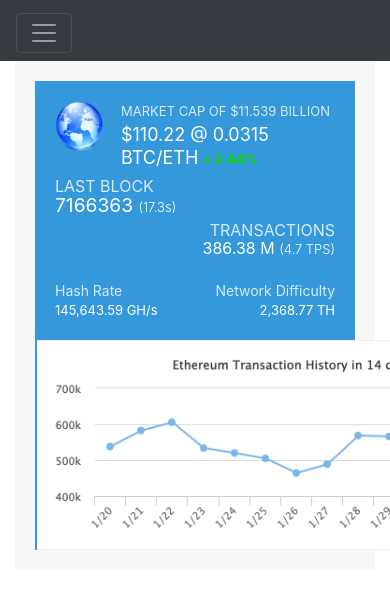
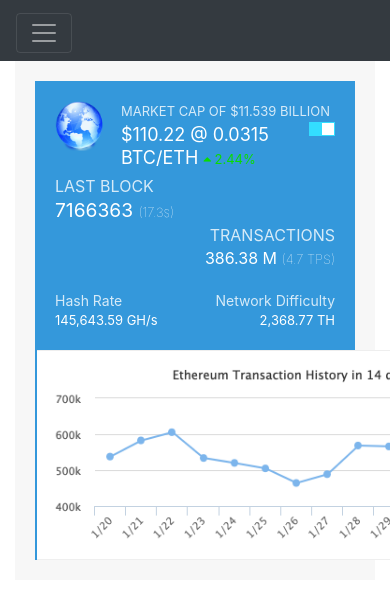
Before and after one commit to aot123/gbc-fs1, a plain HTML site: page index.html in a window 390 px wide. Shown: the part 119-718 px from the top of the page. Drawn offline with nearby package versions, Linux system fonts and the light colour scheme.

Commit message:
Update layout, support tooltip and toggle

```diff
--- a/css/app.css
+++ b/css/app.css
@@ -18,6 +18,16 @@ h4 {
     padding: 20px;
 }
 
+.profile tooltip {
+    font-size: 44px;
+}
+
+.block a {
+    /* text-decoration: #fff; */
+    color: #FFFFFF;
+    /* font-size: small; */
+}
+
 .block-blue {
     background: #3498db;
 }
@@ -28,6 +38,7 @@ h4 {
 }
 
 .block .heading,
+.caption-sm .small,
 .caption-sm small {
     color: #FFFFFF;
     opacity: .8;
@@ -41,15 +52,47 @@ h4 {
     margin: 0 20px 20px 0;
 }
 
-.caption-sm small {
+.caption-sm small,
+.caption-sm .small {
     font-size: 16px;
     text-transform: uppercase;
+}
+
+.price-percentage {
+    display: inline-block;
+    font-size: small;
+}
+
+.price-percentage .fa {
+    font-size: 1em;
+    margin-top: 8px;
+    margin-right: 3px;
+}
+
+.price-percentage .fa-caret-up,
+.price-percentage .up {
+    color: #0ADC00;
+}
+
+.price-percentage .fa-caret-down,
+.price-percentage .down {
+    color: brown;
+}
+
+.caption-sm .avg-number {
+    font-size: small;
+    font-weight: 100;
 }
 
 .block .caption-sm h4 {
     font-size: 16px;
     line-height: .8;
     color: white;
+    margin-top: 5px;
+}
+
+.block .statistics {
+    color: #FFFFFF;
 }
 
 .block .statistics .heading-xs {
@@ -76,3 +119,80 @@ h3.heading-xs {
 .margin-bottom-20 {
     margin-bottom: 20px;
 }
+
+/* https://www.w3schools.com/howto/howto_css_switch.asp */
+/* The switch - the box around the slider */
+.switch {
+    position: relative;
+    display: inline-block;
+    width: 26px;
+    height: 14px;
+}
+/* Hide default HTML checkbox */
+.switch input {
+    opacity: 0;
+    width: 0;
+    height: 0;
+    display: none;
+}
+/* The slider */
+.slider {
+    position: absolute;
+    cursor: pointer;
+    top: 0;
+    left: 0;
+    right: 0;
+    bottom: 0;
+    background-color: #ccc;
+    -webkit-transition: .4s;
+    transition: .4s;
+}
+.slider:before {
+    position: absolute;
+    content: "";
+    height: 12px;
+    width: 12px;
+    left: 1px;
+    bottom: 1px;
+    background-color: white;
+    -webkit-transition: .4s;
+    transition: .4s;
+}
+input:checked + .slider {
+    background-color: #33DDFF;
+}
+input:focus + .slider {
+    box-shadow: 0 0 1px #33DDFF;
+}
+input:checked + .slider:before {
+    -webkit-transform: translateX(12px);
+    -ms-transform: translateX(12px);
+    transform: translateX(12px);
+}
+
+/* Tooltip - custom style */
+.tooltip-qm {
+    font-size: 10px;
+}
+.tooltip-inner {
+    font-size: 10px;
+    background: #808080;
+    color: rgb(255, 255, 255, .8);
+    border: 1px solid #808080;
+}
+.tooltip.show {
+    opacity: 1;
+}
+.bs-tooltip-top .arrow::before {
+    border-top-color: #808080;
+}
+.bs-tooltip-right .arrow::before {
+    border-right-color: #808080;
+}
+.bs-tooltip-auto .arrow::before,
+.bs-tooltip-bottom .arrow::before {
+    border-bottom-color: #808080;
+}
+.bs-tooltip-left .arrow::before {
+    border-left-color: #808080;
+}
--- a/index.html
+++ b/index.html
@@ -49,14 +49,6 @@
       <!-- <div class="nav-scroller bg-white box-shadow"> -->
       <!-- <nav class="nav nav-underline"> -->
       <nav class="navbar navbar-expand-md navbar-dark bg-dark">
-        <!-- <a class="nav-link active" href="#">Dashboard</a>
-      <a class="nav-link" href="#">Explore</a>
-      <a class="nav-link" href="#">Suggestions</a>
-      <a class="nav-link" href="#">Link</a>
-      <a class="nav-link" href="#">Link</a>
-      <a class="nav-link" href="#">Link</a>
-      <a class="nav-link" href="#">Link</a>
-      <a class="nav-link" href="#">Link</a> -->
         <button class="navbar-toggler" type="button" data-toggle="collapse" data-target="#navbarsSecond" aria-controls="navbarsSecond"
           aria-expanded="false" aria-label="Toggle navigation">
           <span class="navbar-toggler-icon"></span>
@@ -117,79 +109,72 @@
                 <div class="block block-blue">
                   <!-- <i class="icon-globe hidden-su-xs hidden-sm" style="margin-right:16px"></i> -->
                   <img src="./images/Global.png" class="icon-globe" style="margin-right: 16px;" />
-                  <span class="heading" rel='tooltip' data-placement='right' title='View More'><a href="/stat/supply">
-                      <font size=2 color=' white'>MARKET CAP OF <span id='marketcap'>$11.539</span>
-                        <span class='hidden-su-xs'>Billion</span>
-                        <!-- <span class='visible-su-xs'>B</span> -->
-                      </font>
-                    </a></span>
-                  <label class="switch pull-right" id='labelswitch' rel='tooltip' title=''>
-                    <!-- <input type="checkbox" id="togglesocket" checked> -->
+                  <span class="heading" data-toggle='tooltip' data-placement='right' title='View More'>
+                    <a href="#" style="color: #FFFFFF; font-size: small;">
+                      MARKET CAP OF
+                      <span id='market-cap'>$11.539</span>
+                      Billion
+                    </a>
+                  </span>
+                  <label class='switch pull-right' id='labelswitch' data-toggle='tooltip' title='+Realtime Updates Enabled, Toggle to Disable'>
+                    <input type="checkbox" id="toggle-realtime" checked>
                     <span class="slider"></span>
                   </label>
-                  <h4 style="margin-top:2px">
-                    <font color='white'><a href='/chart/etherprice' rel='tooltip' data-placement='right' title='View Historical Ether Price'>
-                        <font color='white'><span id='price'>$110.22 @ 0.0315</span> BTC/ETH</font> <span id='price_percent'
-                          style='display: inline-block;'>
-                          <font color='#0ADC00' size='2'> <i class='fa fa-caret-up' style='font-size: 1em; margin-top:8px; margin-right:3px; color:#0ADC00'></i><b>2.44%</b></font>
-                        </span>
-                      </a></font>
+                  <h4 style="margin-top: 2px;">
+                    <a href='#' data-toggle='tooltip' data-placement='right' title='View Historical Ether Price'>
+                      <span id='price'>$110.22 @ 0.0315</span> BTC/ETH
+                      <span id='price-percent' class='price-percentage'>
+                        <i class='fa fa-caret-up'></i><span class='up'>2.44%</span>
+                      </span>
+                    </a>
                   </h4>
 
                   <div class="clearfix margin-bottom-5"></div>
                   <div class="row margin-bottom-20">
                     <div class="col-sm-6 caption-sm">
-                      <small>
-                        <a href="blocks" rel='tooltip' data-placement='right' title="View List of Blocks">
-                          <font color="white">Last Block</font>
-                        </a>
-                      </small>
-                      <h4 style="color: #FFFFFF"><span id="ContentPlaceHolder1_LitLastBlock" style="font-size:Larger;"><a
-                            href="blocks" rel='tooltip' data-placement='bottom' title="The Lastest Block No">
-                            <font color="white"><span id='lastblock'>7166363</span></font>
-                          </a></span>
-                        <span class='hidden-xs' rel='tooltip' data-placement='right' title='Average Block Time (The Lastest 5000 Block)'>
-                          <font size='2' style='font-weight:350'> (<span id='avgblocktime'>17.3s</span>)</font>
-                        </span></h4>
+                      <a href="#" class="small" data-toggle='tooltip' data-placement='right' title="View List of Blocks">Last Block</a>
+                      <h4>
+                        <span style="font-size: larger;">
+                          <a href="#" data-toggle='tooltip' data-placement='bottom' title="The Lastest Block No">
+                            <span id='last-block'>7166363</span>
+                          </a>
+                        </span>
+                        <span class='hidden-xs avg-number' data-toggle='tooltip' data-placement='right' title='Average Block Time (The Lastest 5000 Block)'>
+                          (<span id='avg-block-time'>17.3s</span>)
+                        </span>
+                      </h4>
                     </div>
-                    <div class="col-sm-6 text-right caption-sm">
-                      <small>
-                        <a href="txs" rel='tooltip' data-placement='left' title="View List of Transactions">
-                          <font color="white">
-                            <span class="hidden-su-xs">Transactions</span>
-                            <!-- <span class="visible-su-xs">TXNS</span> -->
-                          </font>
-                        </a>
-                      </small>
+
+                    <div class="col-sm-6 caption-sm text-right">
+                      <a href="#" class="small" data-toggle='tooltip' data-placement='left' title="View List of Transactions">Transactions</a>
                       <h4>
-                        <span id='transactions'>
-                          <a href='/txs' rel='tooltip' data-placement='left' title='Total Transactions Counter<br>(Update Every 5 mins)'>
-                            <font color='white'>386.38 M</font>
+                        <span>
+                          <a href='#' data-toggle='tooltip' data-placement='left' title='Total Transactions Counter (Update Every 5 mins)'>
+                            <span id='transactions'>386.38 M</span>
                           </a>
-                          <span class='hidden-xs' rel='tooltip' data-placement='bottom' title='Txns per second'>
-                            <font size='2' style='font-weight:350'> (4.7 TPS)</font>
-                          </span>
+                        </span>
+                        <span class='hidden-xs avg-number' data-toggle='tooltip' data-placement='bottom' title='Txns per second'>
+                          (<span id='avg-transaction'>4.7 TPS</span>)
                         </span>
                       </h4>
                     </div>
                   </div>
+
                   <div class="statistics">
-                    <h3 class="heading-xs"><a href="/chart/hashrate" rel='tooltip' data-placement='right' title="View Hash Rate Chart">
-                        <font color="white">Hash Rate</font>
-                      </a>
-                      <a href="/chart/difficulty" class="pull-right" rel='tooltip' data-placement='left' title="View Difficulty Growth Chart">
-                        <font color="white">Network Difficulty</font>
-                      </a></h3>
-                    <font color="white">
-                      <span rel='tooltip' data-placement='bottom' title='Avg Hash Rate (The Last 12 Hours)'>
-                        <span id='hashrate'>145,643.59</span> GH/s</span>&nbsp;
-                    </font>
-                    <span class="pull-right" rel='tooltip' data-placement='bottom' title="Average Difficulty">
-                      <font color=white><span id='netdiff'>2,368.77 TH</span></font>
+                    <h3 class="heading-xs">
+                      <a href="#" data-toggle='tooltip' data-placement='right' title="View Hash Rate Chart">Hash Rate</a>
+                      <a href="#" class="pull-right" data-toggle='tooltip' data-placement='left' title="View Difficulty Growth Chart">Network Difficulty</a>
+                    </h3>
+                    <span data-toggle='tooltip' data-placement='bottom' title='Avg Hash Rate (The Last 12 Hours)'>
+                      <span id='hash-rate'>145,643.59</span> GH/s
+                    </span>
+                    <span class="pull-right" data-toggle='tooltip' data-placement='bottom' title="Average Difficulty">
+                      <span id='net-diff'>2,368.77</span> TH
                     </span>
                   </div>
                 </div>
               </div>
+
               <div class="col-md-6">
                 <div class="tag-box tag-box-v2 box-shadow shadow-effect-1 block-chart">
                   <div id="containerchart" style="min-width: 255px; max-width: 510px; height: 210px; margin: 0 auto">
@@ -205,8 +190,7 @@
     </div>
     <!-- </main> -->
   </div>
-  <!-- Optional JavaScript -->
-  <script src="./js/app.js"></script>
+
   <!-- Bootstrap core JavaScript
     ================================================== -->
   <!-- Placed at the end of the document so the pages load faster -->
@@ -217,6 +201,9 @@
     crossorigin="anonymous"></script>
   <script src="https://maxcdn.bootstrapcdn.com/bootstrap/4.0.0/js/bootstrap.min.js" integrity="sha384-JZR6Spejh4U02d8jOt6vLEHfe/JQGiRRSQQxSfFWpi1MquVdAyjUar5+76PVCmYl"
     crossorigin="anonymous"></script>
+
+  <!-- Application JavaScript -->
+  <script src="./js/app.js"></script>
 </body>
 
 </html>
--- a/js/app.js
+++ b/js/app.js
@@ -0,0 +1,22 @@
+
+$(function () {
+    var timer = null,
+        interval = 1000,
+        value = 0;
+
+    $("#toggle-realtime").change(function () {
+        if ($(this).is(':checked')) {
+            // Checkbox is checked..
+            if (timer !== null) return;
+            timer = setInterval(function () {
+                console.log(++value);
+            }, interval);
+        } else {
+            // Checkbox is not checked..
+            clearInterval(timer);
+            timer = null;
+        }
+    });
+
+    $('[data-toggle="tooltip"]').tooltip();
+});
```
